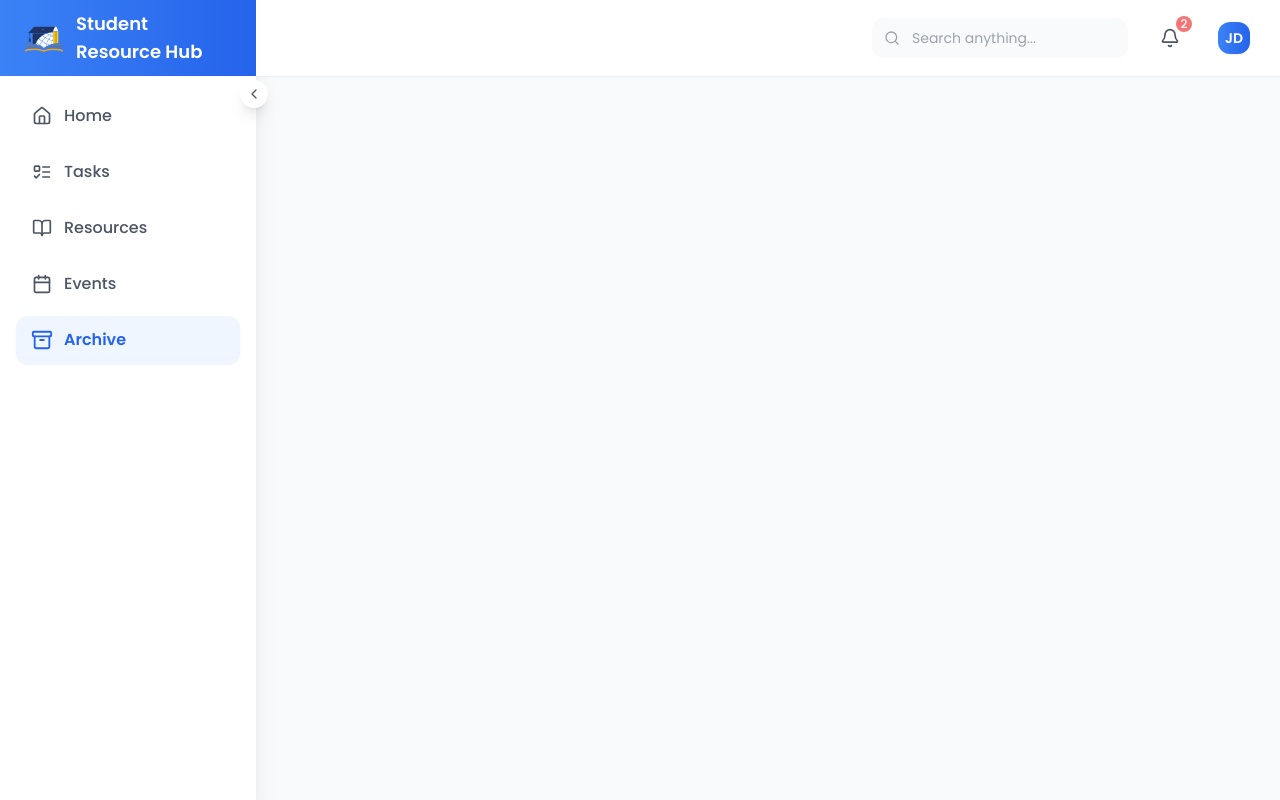
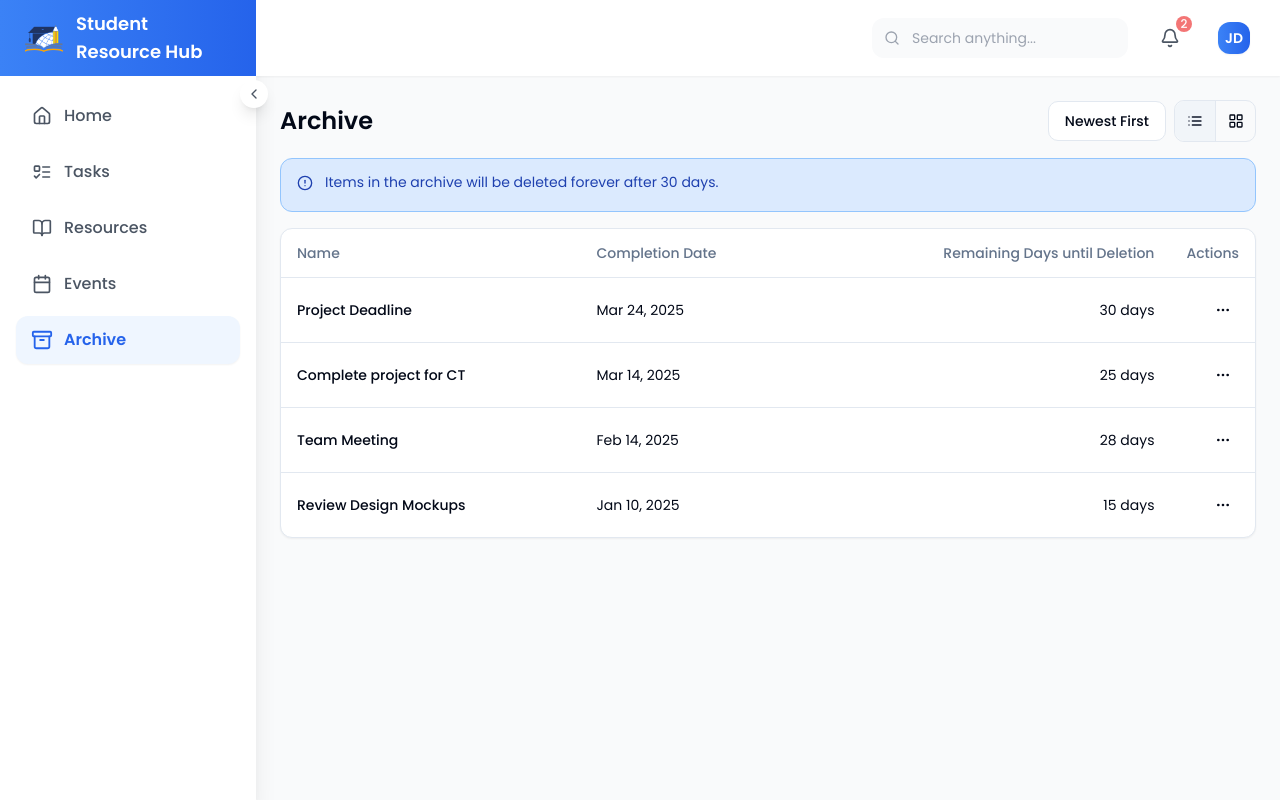
Before and after one commit to szeedneigh/learn-vanguard, a React (Vite) app: page /dashboard/archive in a window 1280 px wide. Built offline with nearby package versions, Linux system fonts and the light colour scheme.

Commit message:
feat(archive): add archive page

```diff
--- a/src/pages/Dashboard.jsx
+++ b/src/pages/Dashboard.jsx
@@ -5,6 +5,7 @@ import Resources from "@/app/dashboard/Resources";
 import Tasks from "@/app/dashboard/Tasks";
 import Sidebar from "@/components/layout/Sidebar";
 import Topbar from "@/components/layout/Topbar";
+import Archive from "@/app/dashboard/Archive";
 import { Toaster } from '@/components/ui/toaster';
 
 const Dashboard = () => {
@@ -21,6 +22,7 @@ const Dashboard = () => {
             <Route path="tasks" element={<Tasks />} />
             <Route path="resources" element={<Resources />} />
             <Route path="events" element={<Events />} />
+            <Route path="archive" element={<Archive />} />
           </Routes>
           <Toaster />
         </main>
```
